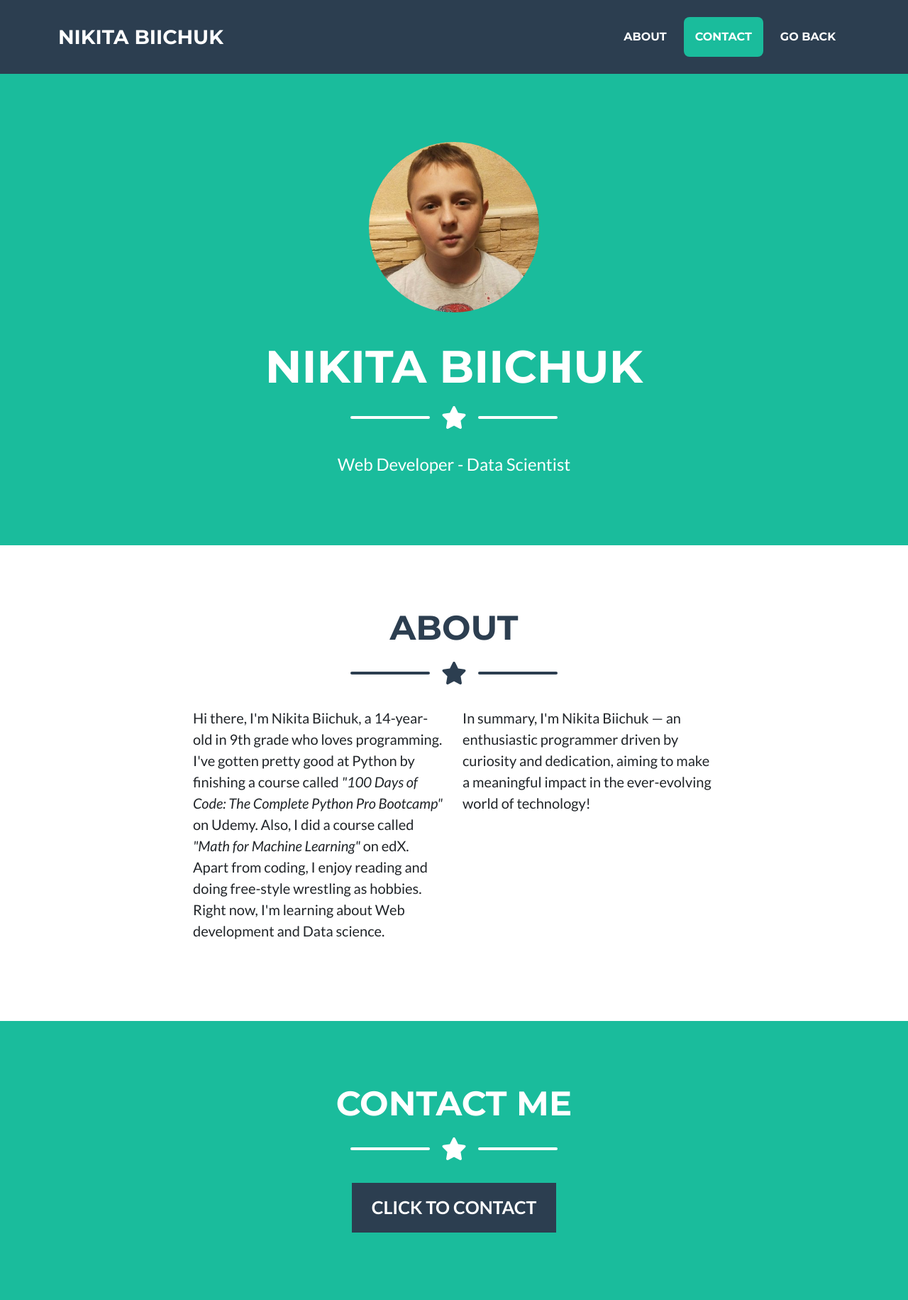
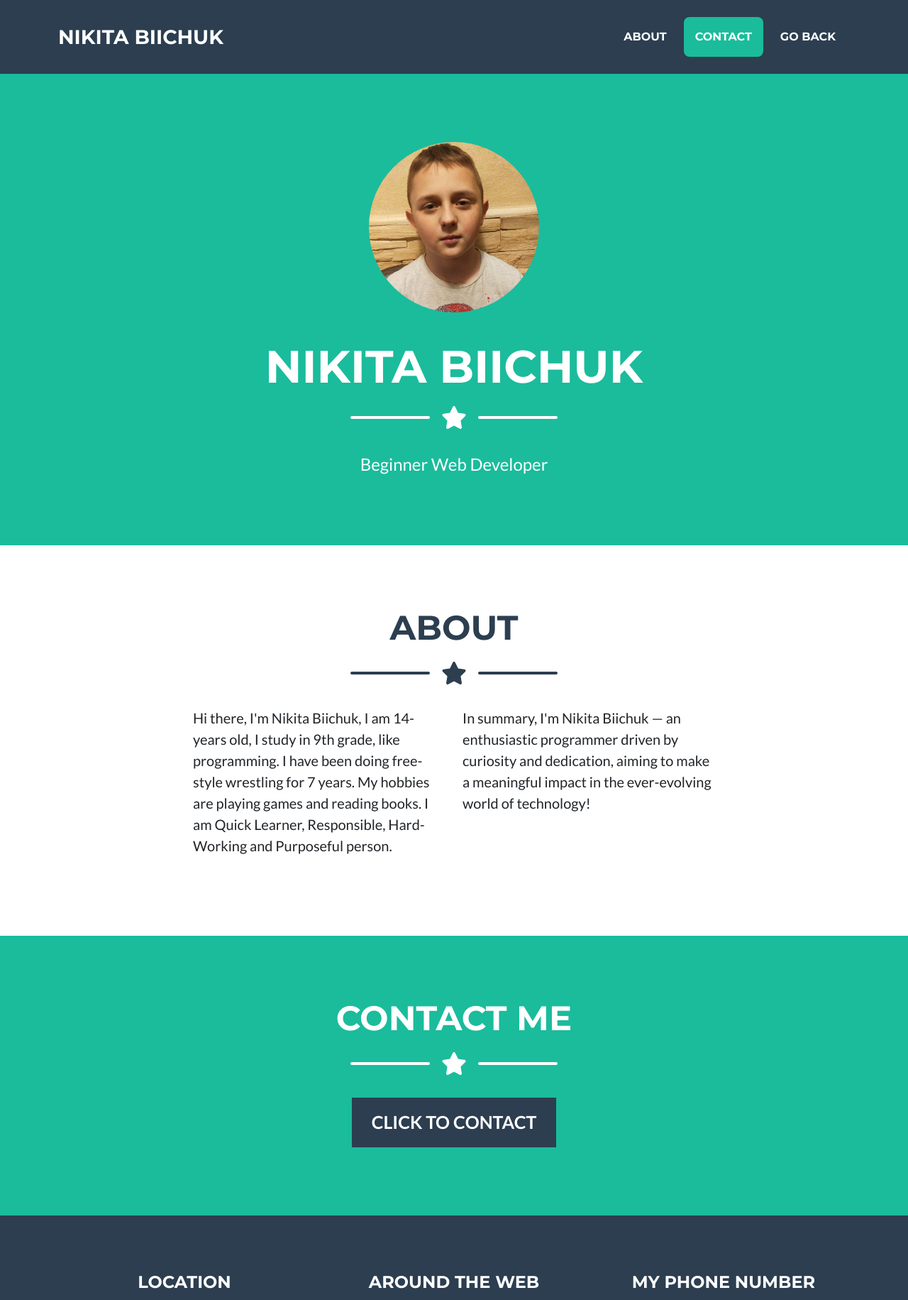
Before and after one commit to nikitabiichuk2009/BLOG_PROGECT, a Flask app: page /about_us in a window 1280 px wide. Shown: the top 1831 px of the page at 71% size. Run offline with Flask 3, Linux system fonts and the light colour scheme; some libraries are stand-ins or nearby versions.

Commit message:
Update some functionality

```diff
--- a/main.py
+++ b/main.py
@@ -165,11 +165,16 @@ def home():
     email = os.environ.get("EMAIL")
 
     with app.app_context():
-        result = db.session.execute(db.select(BlogPost).order_by(BlogPost.title))
+        # Fetch all posts ordered by title, with posts having a specific title appearing first
+        result = db.session.execute(db.select(BlogPost).order_by(BlogPost.title != "PORTFOLIO FOR INTERNSHIP"),
+                                    BlogPost.title)
+
         posts = result.scalars().all()
 
     url = random.choice(urls)
     return render_template("index.html", all_posts=posts, url=url, email=email)
+
+
 
 
 @app.route('/register', methods=["GET", "POST"])
--- a/templates/about.html
+++ b/templates/about.html
@@ -57,7 +57,7 @@
                 <div class="divider-custom-line"></div>
             </div>
             <!-- Masthead Subheading-->
-            <p class="masthead-subheading font-weight-light mb-0">Web Developer - Data Scientist</p>
+            <p class="masthead-subheading font-weight-light mb-0">Beginner Web Developer</p>
         </div>
     </header>
 
@@ -77,14 +77,9 @@
                 <div class="col-lg-4 ms-auto">
                     <p class="lead">Hi there,
 
-                        I'm Nikita Biichuk, a 14-year-old in 9th grade who loves programming. I've gotten pretty good at
-                        Python by finishing a course called <i>"100 Days of Code: The Complete Python Pro Bootcamp"</i>
-                        on
-                        Udemy. Also, I did a course called <i>"Math for Machine Learning"</i> on edX.
-
-                        Apart from coding, I enjoy reading and doing free-style wrestling as hobbies.
-
-                        Right now, I'm learning about Web development and Data science. </p>
+                        I'm Nikita Biichuk, I am 14-years old, I study in 9th grade, like programming. I have been doing free-style wrestling for 7 years.
+                        My hobbies are playing games and reading books. I am Quick Learner, Responsible, Hard-Working and Purposeful person.
+                    </p>
                 </div>
                 <div class="col-lg-4 me-auto">
                     <p class="lead">In summary, I'm Nikita Biichuk — an enthusiastic programmer driven by curiosity and
```
